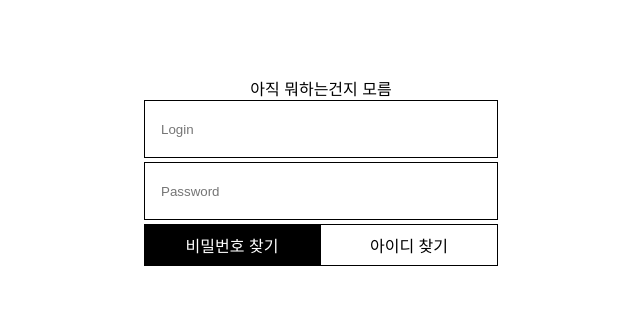
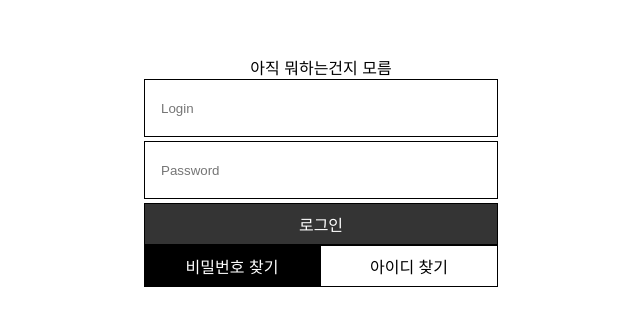
Before and after one commit to steamed-potatoes/potato-front, a React (Create React App) app: page /Login in a window 1280 px wide. Shown: the part 229-554 px from the top of the page, without its empty margins (319-959 px from the left). Built offline with nearby package versions, Linux system fonts and the light colour scheme.

Commit message:
[FIX] 로그인 버튼 구현

```diff
--- a/src/containers/login/Login.jsx
+++ b/src/containers/login/Login.jsx
@@ -7,6 +7,7 @@ const Login = () => {
       <div>아직 뭐하는건지 모름</div>
       <InputBox type="text" placeholder="Login" />
       <InputBox type="password" placeholder="Password" />
+      <LoginBox>로그인</LoginBox>
       <ForgotContainer>
         <ForgotPassword>비밀번호 찾기</ForgotPassword>
         <ForgotId>아이디 찾기</ForgotId>
@@ -32,6 +33,28 @@ const InputBox = styled.input`
   padding: 16px;
   margin-bottom: 4px;
   outline: none;
+`;
+
+const LoginBox = styled.div`
+  border: 1px solid #000;
+  cursor: pointer;
+  width: 336px;
+  padding: 8px;
+  background-color: #343434;
+  color: #fff;
+  outline: none;
+  display: flex;
+  justify-content: center;
+  align-items: center;
+
+  &:hover {
+    transform: scale(1.05);
+    transition-duration: 0.5s;
+  }
+  &: not(: hover) {
+    transform: scale(1);
+    transition-duration: 0.5s;
+  }
 `;
 
 const ForgotContainer = styled.div`
```
